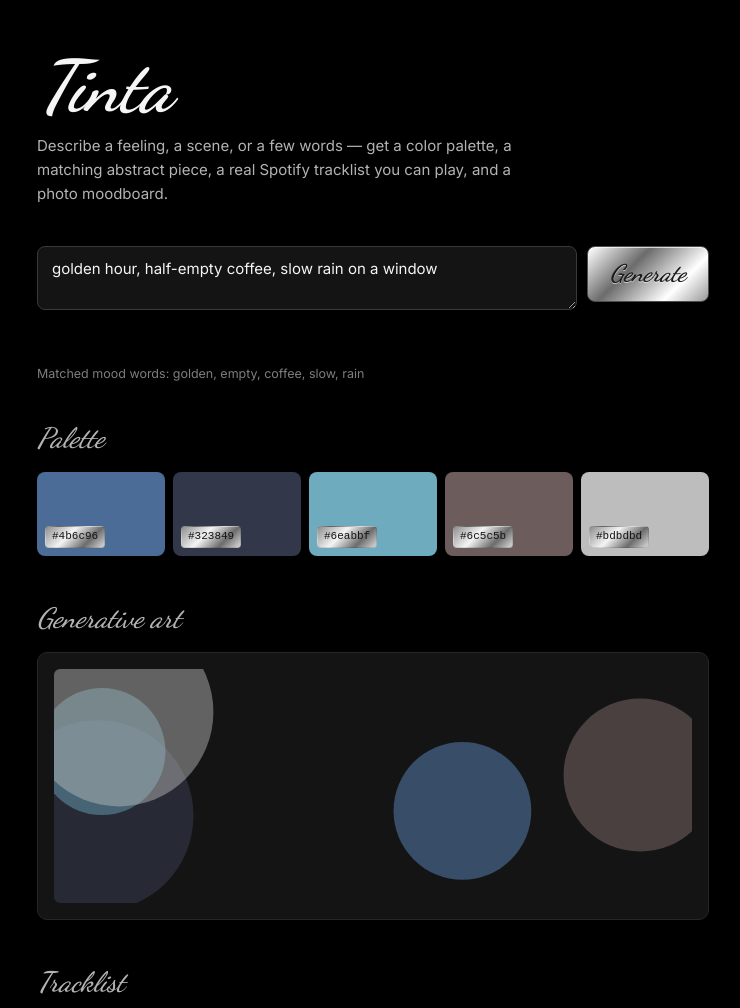
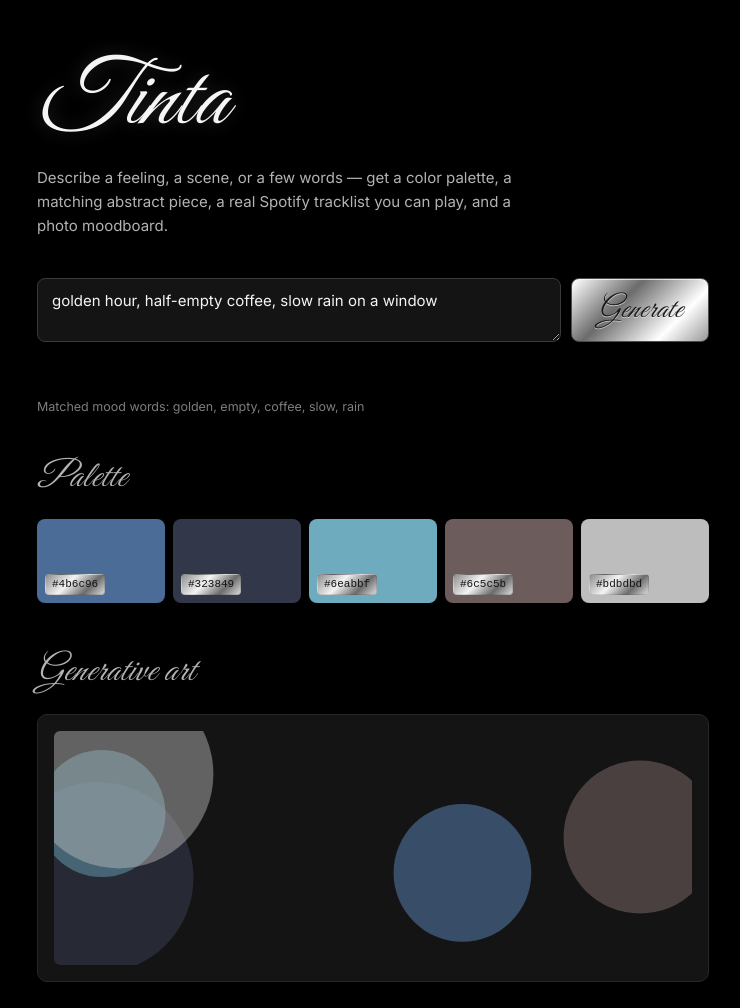
Before and after one commit to tttamannaanand/Tinta, a website: page site/index.html in a window 1280 px wide. Shown: the top 1008 px of the page, without its empty margins (267-1007 px from the left). Drawn offline with Linux system fonts and the light colour scheme; no server answers.

Commit message:
Switch display font to elegant calligraphy style (Great Vibes)

```diff
--- a/site/css/style.css
+++ b/site/css/style.css
@@ -1,4 +1,4 @@
-@import url('https://fonts.googleapis.com/css2?family=Dancing+Script:wght@600;700&family=Inter:wght@400;500&display=swap');
+@import url('https://fonts.googleapis.com/css2?family=Great+Vibes&family=Inter:wght@400;500&display=swap');
 
 :root {
   --bg: #000000;
@@ -21,7 +21,7 @@
     #8f8f8f 100%
   );
 
-  --font-display: 'Dancing Script', cursive;
+  --font-display: 'Great Vibes', cursive;
   --font-body: 'Inter', sans-serif;
 }
 
@@ -48,11 +48,13 @@ header.hero {
 h1.title {
   font-family: var(--font-display);
   font-style: italic;
-  font-weight: 700;
-  font-size: 72px;
-  line-height: 1.1;
-  margin: 0 0 0.4rem;
+  font-weight: 400;
+  font-size: 92px;
+  line-height: 1.2;
+  letter-spacing: 0.01em;
+  margin: 0 0 0.5rem;
   color: var(--text);
+  text-shadow: 0 0 18px rgba(255,255,255,0.18);
   display: inline-block;
 }
 
@@ -96,15 +98,19 @@ button#generate-btn {
   text-shadow: 0 1px 0 rgba(255,255,255,0.6);
   border: 1px solid #4d4d4d;
   border-radius: 8px;
-  padding: 0 22px;
+  padding: 0 26px;
+  display: flex;
+  align-items: center;
+  justify-content: center;
   font-family: var(--font-display);
   font-style: italic;
-  font-weight: 700;
-  font-size: 24px;
+  font-weight: 400;
+  font-size: 30px;
+  letter-spacing: 0.02em;
   cursor: pointer;
   transition: background-position 0.5s ease, box-shadow 0.2s ease, transform 0.15s ease;
   align-self: flex-start;
-  height: 56px;
+  height: 64px;
   box-shadow: 0 1px 2px rgba(0,0,0,0.15), inset 0 1px 0 rgba(255,255,255,0.7);
 }
 button#generate-btn:hover {
@@ -135,12 +141,12 @@ section.block {
 h2.block-title {
   font-family: var(--font-display);
   font-style: italic;
-  font-weight: 600;
-  font-size: 28px;
+  font-weight: 400;
+  font-size: 36px;
   text-transform: none;
-  letter-spacing: normal;
+  letter-spacing: 0.02em;
   color: var(--text-dim);
-  margin: 0 0 0.7rem;
+  margin: 0 0 0.8rem;
 }
 
 /* swatches */
```
